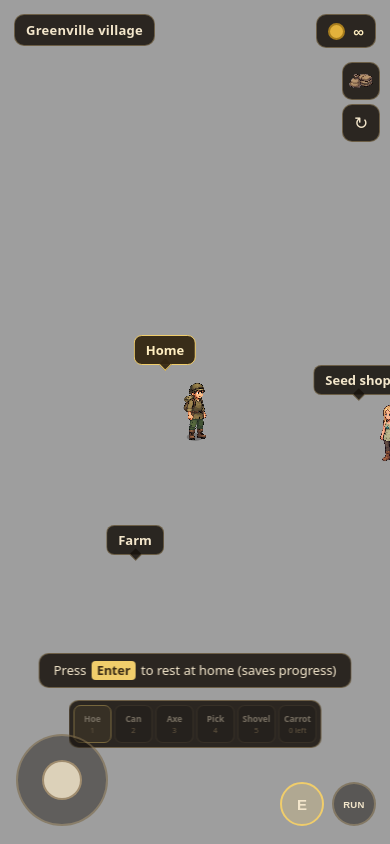
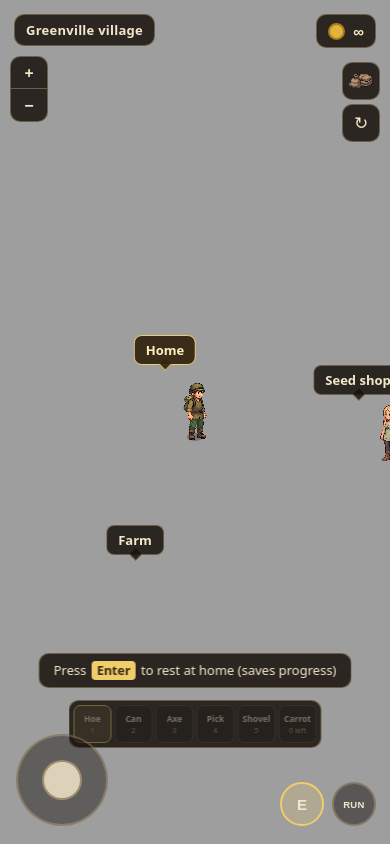
Before and after one commit to Govindpro777/game, a website built with Vite: page index.html in a window 390 px wide. Built offline with nearby package versions, Linux system fonts and the light colour scheme.

Commit message:
add + - button

```diff
--- a/src/main.ts
+++ b/src/main.ts
@@ -123,6 +123,8 @@ const cam = { x: 0, y: 0, follow: true, dragging: false, vx: 0, vy: 0 }
 const zoomMul = new Map<SceneId, number>()
 /** How far past the scene's normal zoom a pinch can go in. */
 const MAX_ZOOM_MUL = 2.5
+/** Step used by the HUD +/- zoom buttons -- one click is a mild pinch, not a jump. */
+const ZOOM_BTN_STEP = 1.2
 
 /**
  * Frame indices into player/f0..f8. **Every frame listed here has to face the same
@@ -641,6 +643,12 @@ function zoomAbout(factor: number, sx: number, sy: number) {
   cam.follow = false
 }
 
+/** The HUD +/- buttons: zoom about the centre of the screen, same clamped range
+ * a pinch or the wheel would use. */
+function zoomButton(dir: 1 | -1) {
+  zoomAbout(dir > 0 ? ZOOM_BTN_STEP : 1 / ZOOM_BTN_STEP, view.w / 2, view.h / 2)
+}
+
 function initCameraGestures() {
   initGestures(canvas, {
     start: () => { cam.dragging = true; cam.vx = cam.vy = 0 },
@@ -1057,7 +1065,10 @@ async function boot() {
   watchSize()
   lockViewport()
   initInput()
-  initUi({ selectTool, cycleSeed, onReset: backToStart })
+  initUi({
+    selectTool, cycleSeed, onReset: backToStart,
+    zoomIn: () => zoomButton(1), zoomOut: () => zoomButton(-1),
+  })
   buildTouch()
   initCameraGestures()
   watchSaveExpiry()
--- a/src/style.css
+++ b/src/style.css
@@ -42,6 +42,13 @@ html, body {
 
 .restartbtn { top: 114px; right: 14px; width: 44px; height: 44px; padding: 0; display: flex; align-items: center; justify-content: center; cursor: pointer; font-size: 20px; line-height: 1; color: #f3e6cb; }
 .restartbtn:hover { background: rgba(240,205,107,.16); border-color: #f0cd6b; }
+
+/* Below the hint box (which sits at the same top:56/left:14 spot for its first
+   14s), not beside it -- the hint is two lines tall and there's no room to spare. */
+.zoomctl { top: 112px; left: 14px; width: 44px; padding: 0; display: flex; flex-direction: column; overflow: hidden; }
+.zoomctl button { width: 100%; height: 38px; background: none; border: none; padding: 0; color: #f3e6cb; font-size: 19px; font-weight: 700; font-family: inherit; line-height: 1; cursor: pointer; }
+.zoomctl button:first-child { border-bottom: 1px solid rgba(230,200,140,.35); }
+.zoomctl button:hover { background: rgba(240,205,107,.16); color: #f0cd6b; }
 
 .prompt { left: 50%; bottom: 92px; transform: translateX(-50%); padding: 7px 14px; font-size: 14px; white-space: nowrap; }
 .prompt kbd { display: inline-block; min-width: 20px; text-align: center; padding: 1px 5px; margin: 0 2px; border-radius: 4px; background: #f0cd6b; color: #3a2c16; font-weight: 700; font-family: inherit; font-size: 12.5px; }
@@ -106,6 +113,8 @@ html, body {
   .bagbtn { right: 10px; width: 38px; height: 38px; }
   .bagbtn img { width: 24px; height: 24px; }
   .restartbtn { top: 104px; right: 10px; width: 38px; height: 38px; font-size: 17px; }
+  .zoomctl { top: 56px; left: 10px; width: 38px; }
+  .zoomctl button { height: 32px; font-size: 16px; }
   .prompt { bottom: 156px; font-size: 13px; }
   .stick { width: 92px; height: 92px; left: 16px; bottom: 18px; }
   .stick .nub { width: 40px; height: 40px; margin: -20px 0 0 -20px; }
--- a/src/ui.ts
+++ b/src/ui.ts
@@ -18,6 +18,12 @@ const hotbar = el('div', 'panel hotbar')
 const bagBtn = el('button', 'panel bagbtn', '<img src="/sprites/prop/sacks.png" alt="Inventory" /><span class="badge"></span>')
 const restartBtn = el('button', 'panel restartbtn', '&#8635;')
 restartBtn.title = 'Restart (wipes progress)'
+const zoomCtl = el('div', 'panel zoomctl')
+const zoomInBtn = el('button', '', '+')
+const zoomOutBtn = el('button', '', '&minus;')
+zoomInBtn.title = 'Zoom in'
+zoomOutBtn.title = 'Zoom out'
+zoomCtl.append(zoomInBtn, zoomOutBtn)
 const prompt = el('div', 'panel prompt')
 const toastEl = el('div', 'panel toast')
 const hint = el('div', 'hint')
@@ -36,7 +42,9 @@ restartBtn.onclick = () => {
     hooks.onReset()
   })
 }
-root.append(labelLayer, place, coins, hint, prompt, hotbar, bagBtn, restartBtn, toastEl)
+zoomInBtn.onclick = () => { if (!modalOpen() && !isDialogueOpen()) hooks.zoomIn() }
+zoomOutBtn.onclick = () => { if (!modalOpen() && !isDialogueOpen()) hooks.zoomOut() }
+root.append(labelLayer, place, coins, hint, prompt, hotbar, bagBtn, restartBtn, zoomCtl, toastEl)
 
 export const canAfford = (price: number) => state.unlimited || state.coins >= price
 export const pay = (price: number) => { if (!state.unlimited) state.coins -= price }
@@ -80,6 +88,8 @@ export type UiHooks = {
   selectTool: (t: ToolId) => void
   cycleSeed: () => void
   onReset: () => void
+  zoomIn: () => void
+  zoomOut: () => void
 }
 let hooks: UiHooks
 
```
